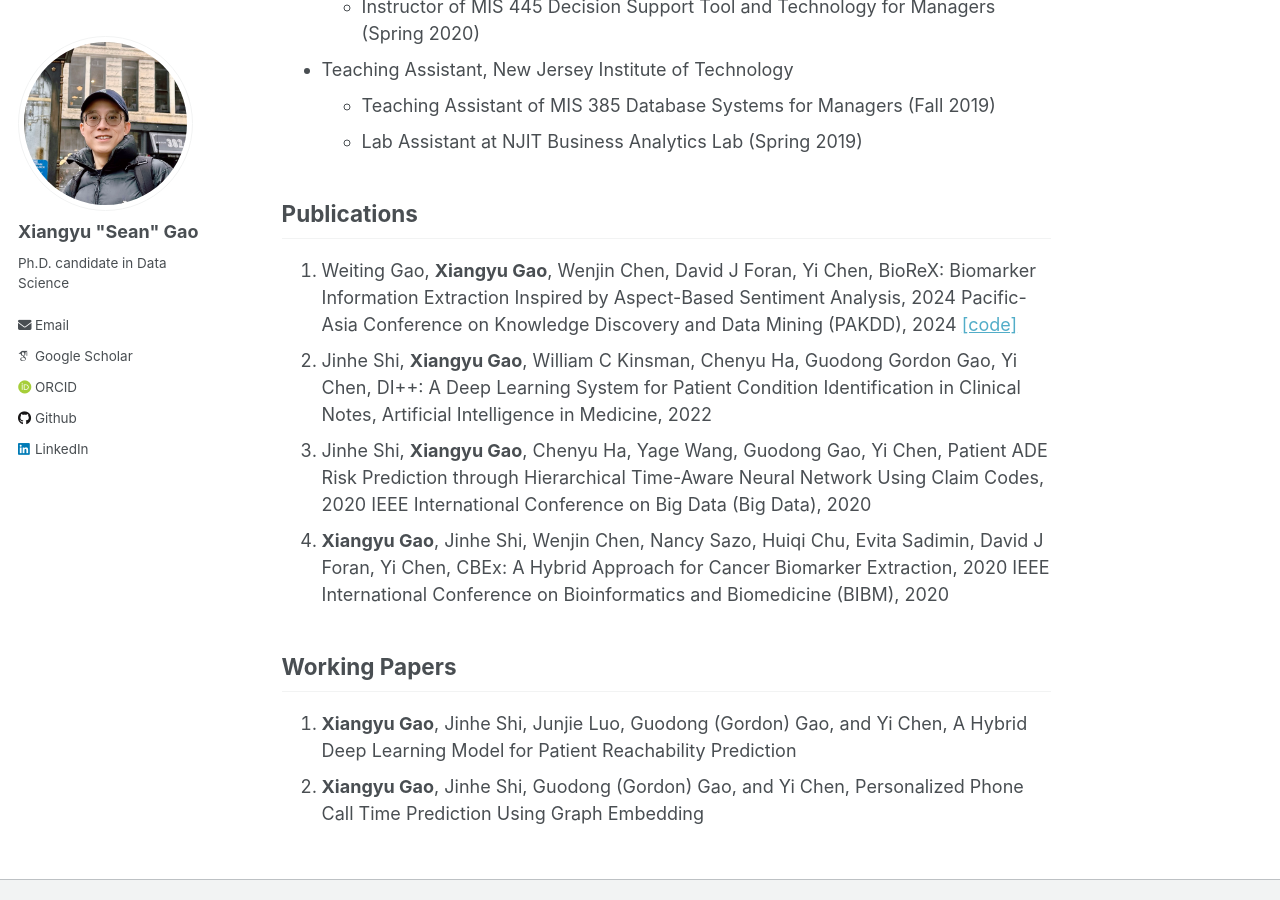
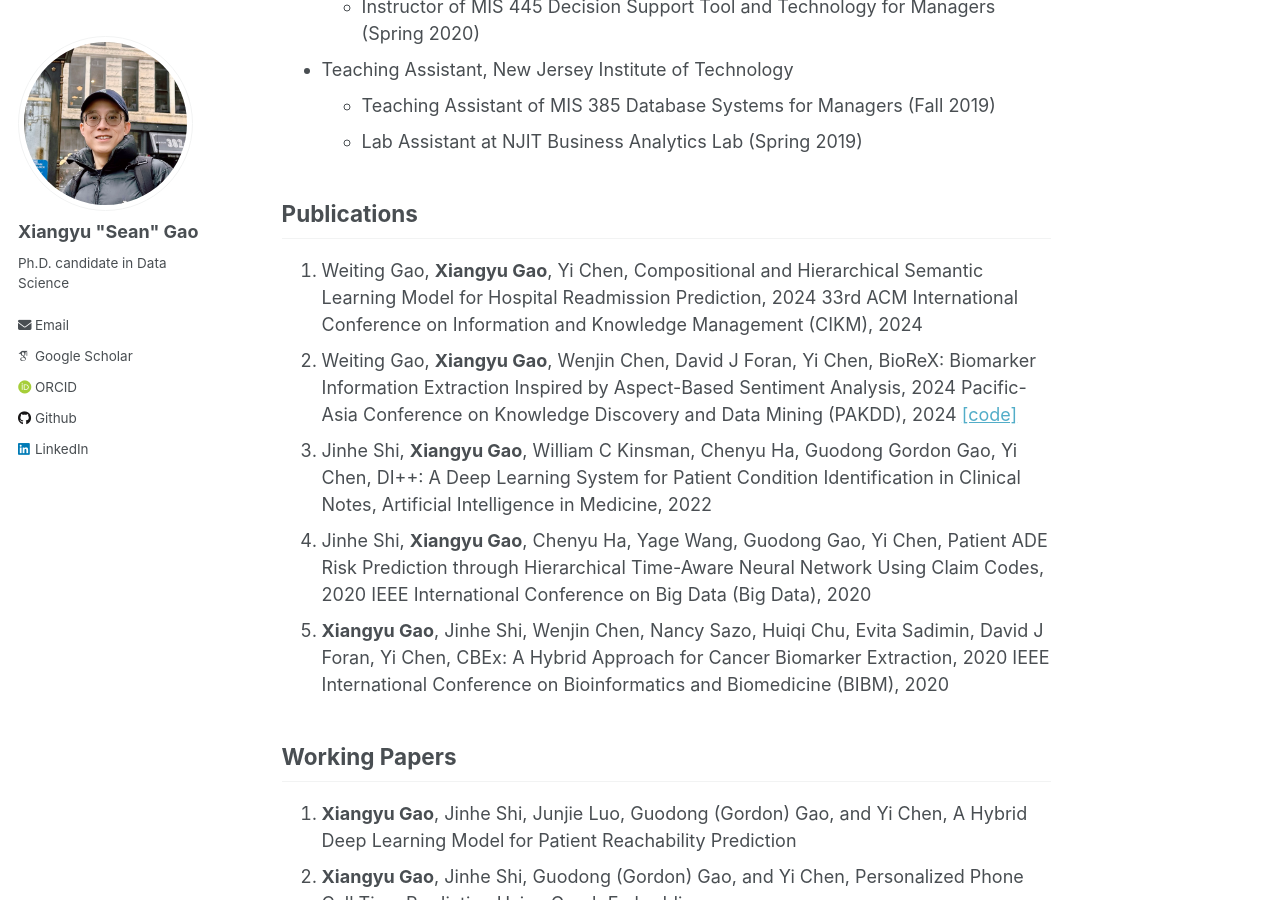
Before and after one commit to xga0/xga0.github.io, a Jekyll site: the page built from _pages/about.md, in a window 1280 px wide and 900 px high, scrolled down 1457 px. Built offline with Jekyll 4.4.1, drawn with Linux system fonts in a browser that asks for light colours; some web fonts are replaced.

Commit message:
Update about.md

```diff
--- a/_pages/about.md
+++ b/_pages/about.md
@@ -38,10 +38,12 @@ Teaching Experience
 
 Publications
 ------
-1. Weiting Gao, **Xiangyu Gao**, Wenjin Chen, David J Foran, Yi Chen, BioReX: Biomarker Information Extraction Inspired by Aspect-Based Sentiment Analysis, 2024 Pacific-Asia Conference on Knowledge Discovery and Data Mining (PAKDD), 2024 [[code]](https://github.com/NJIT-AI-in-Healthcare/Pathology-Biomarker-Information-Extraction)
-2. Jinhe Shi, **Xiangyu Gao**, William C Kinsman, Chenyu Ha, Guodong Gordon Gao, Yi Chen, DI++: A Deep Learning System for Patient Condition Identification in Clinical Notes, Artificial Intelligence in Medicine, 2022
-3. Jinhe Shi, **Xiangyu Gao**, Chenyu Ha, Yage Wang, Guodong Gao, Yi Chen, Patient ADE Risk Prediction through Hierarchical Time-Aware Neural Network Using Claim Codes, 2020 IEEE International Conference on Big Data (Big Data), 2020
-4. **Xiangyu Gao**, Jinhe Shi, Wenjin Chen, Nancy Sazo, Huiqi Chu, Evita Sadimin, David J Foran, Yi Chen, CBEx: A Hybrid Approach for Cancer Biomarker Extraction, 2020 IEEE International Conference on Bioinformatics and Biomedicine (BIBM), 2020
+1. Weiting Gao, **Xiangyu Gao**, Yi Chen, Compositional and Hierarchical Semantic Learning Model for Hospital Readmission Prediction, 2024 33rd ACM International Conference on
+Information and Knowledge Management (CIKM), 2024
+2. Weiting Gao, **Xiangyu Gao**, Wenjin Chen, David J Foran, Yi Chen, BioReX: Biomarker Information Extraction Inspired by Aspect-Based Sentiment Analysis, 2024 Pacific-Asia Conference on Knowledge Discovery and Data Mining (PAKDD), 2024 [[code]](https://github.com/NJIT-AI-in-Healthcare/Pathology-Biomarker-Information-Extraction)
+3. Jinhe Shi, **Xiangyu Gao**, William C Kinsman, Chenyu Ha, Guodong Gordon Gao, Yi Chen, DI++: A Deep Learning System for Patient Condition Identification in Clinical Notes, Artificial Intelligence in Medicine, 2022
+4. Jinhe Shi, **Xiangyu Gao**, Chenyu Ha, Yage Wang, Guodong Gao, Yi Chen, Patient ADE Risk Prediction through Hierarchical Time-Aware Neural Network Using Claim Codes, 2020 IEEE International Conference on Big Data (Big Data), 2020
+5. **Xiangyu Gao**, Jinhe Shi, Wenjin Chen, Nancy Sazo, Huiqi Chu, Evita Sadimin, David J Foran, Yi Chen, CBEx: A Hybrid Approach for Cancer Biomarker Extraction, 2020 IEEE International Conference on Bioinformatics and Biomedicine (BIBM), 2020
 
 Working Papers
 ------
```
